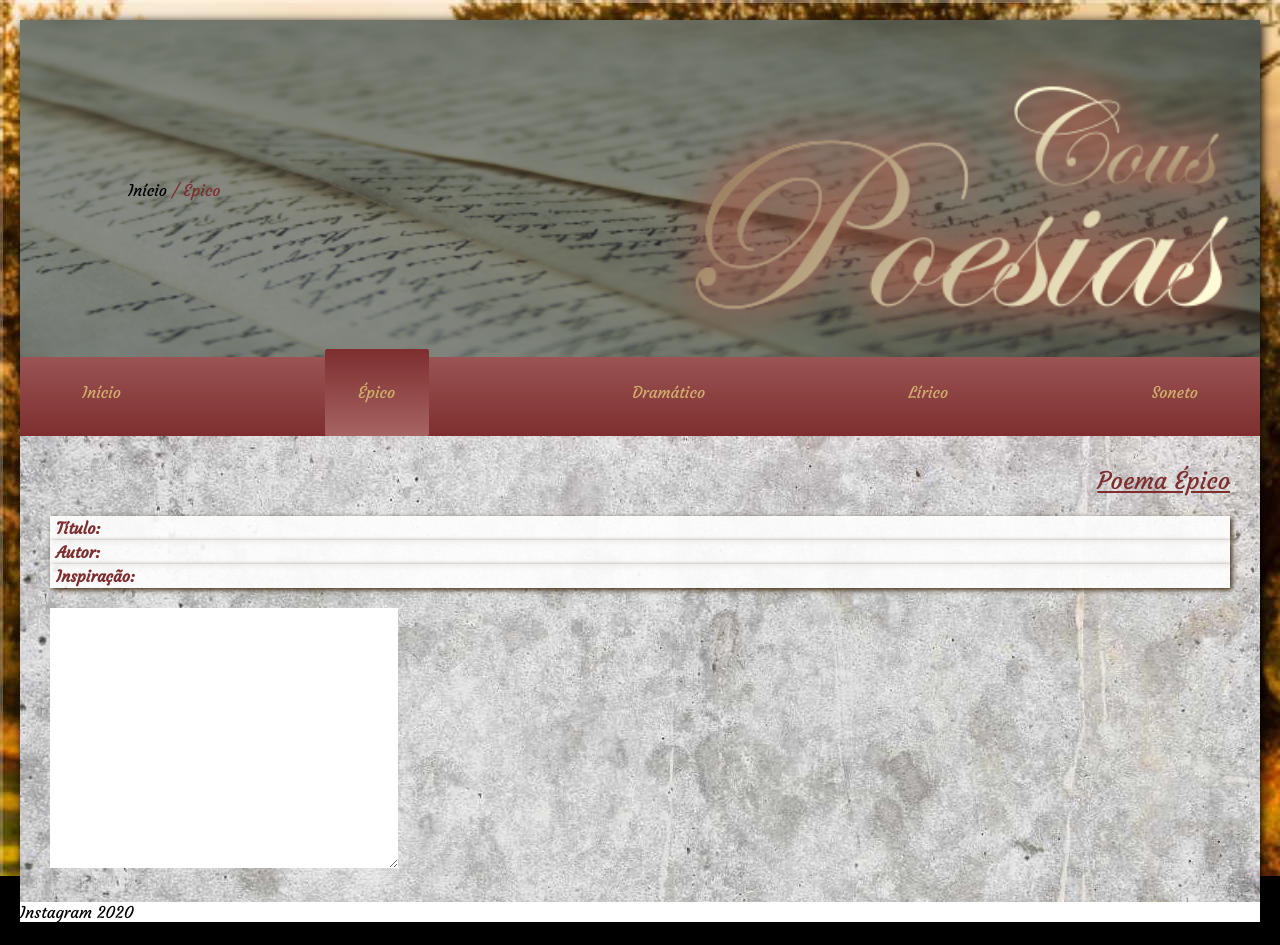
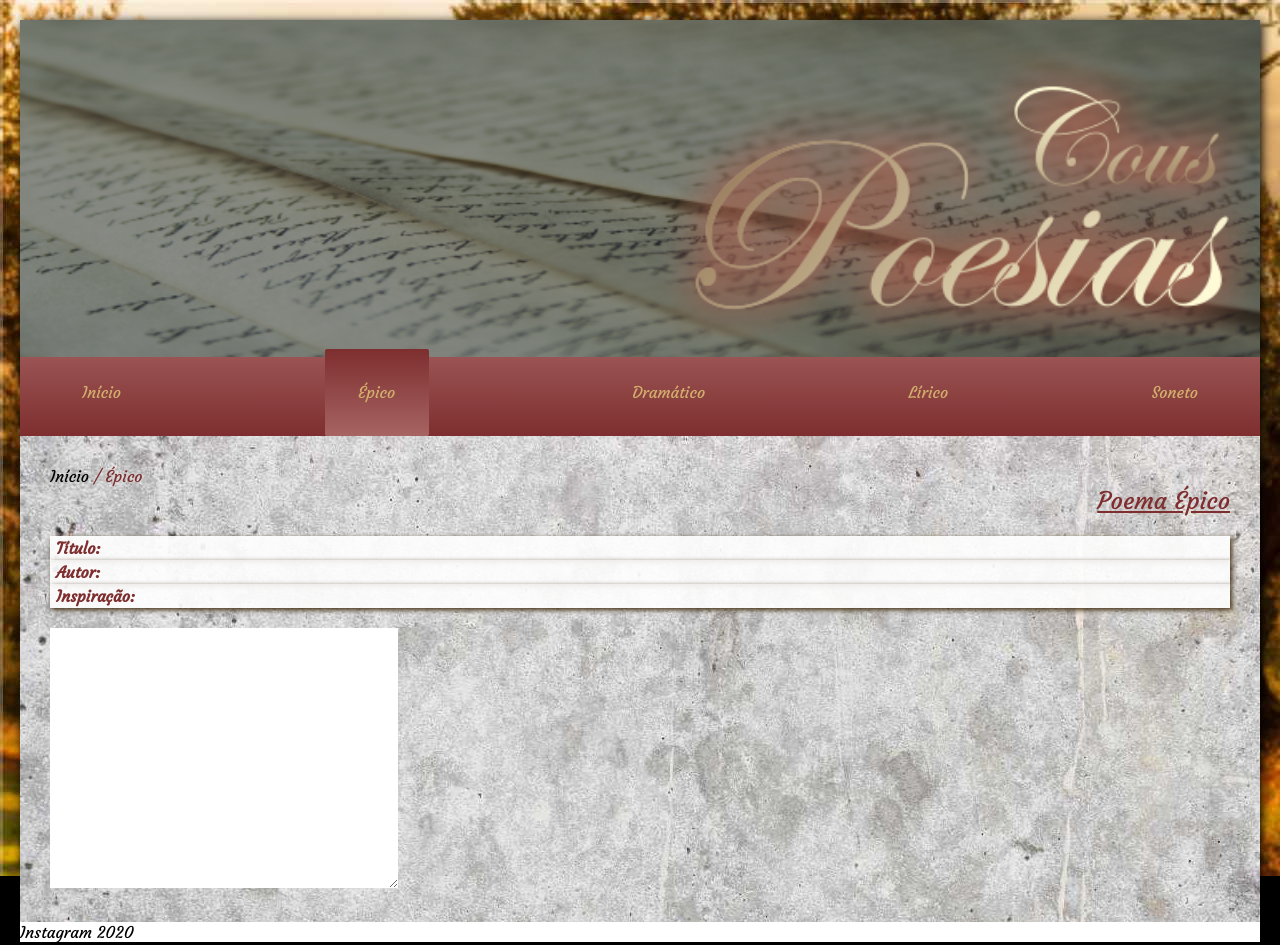
Before and after one commit to RafaAraujoFocart/Blog-de-Poesias, a plain HTML site: page menu/epico.html in a window 1280 px wide. Drawn offline with Linux system fonts and the light colour scheme; files whose address does not match are found by name.

Commit message:
Alteração de position "Epico"
Alterado de "absolute" para "relative"
Removida a medida do bottom: 75%
Removida a medida de left: 10%
Inserida a medida de top: 15%
Se der certo, todas medidas serão alteradas.

```diff
--- a/style.css
+++ b/style.css
@@ -86,7 +86,7 @@ h3 {
 /*Definir mesma altura e largura para os elementos*/
 
 .migalhas {display:none;}
-.migalhas_e {position: absolute; font-size:100%; left: 10%; bottom:75% }
+.migalhas_e {position: relative; font-size:100%; top:15% }
 .migalhas_l {position: absolute; font-size:100%; left: 10%; bottom:75% }
 .migalhas_d {position: absolute; font-size:100%; left: 10%; bottom:75% }
 .migalhas_s {position: absolute; font-size:100%; left: 10%; bottom:75% }
```
